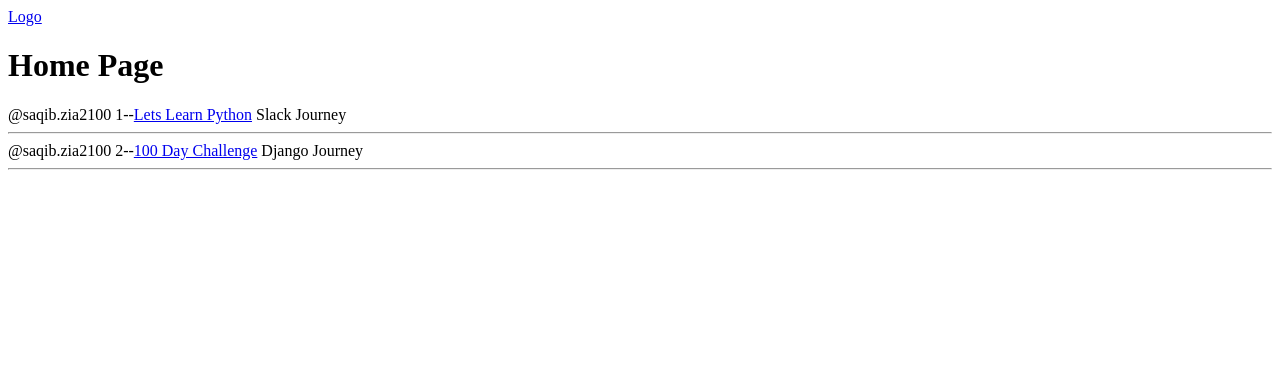
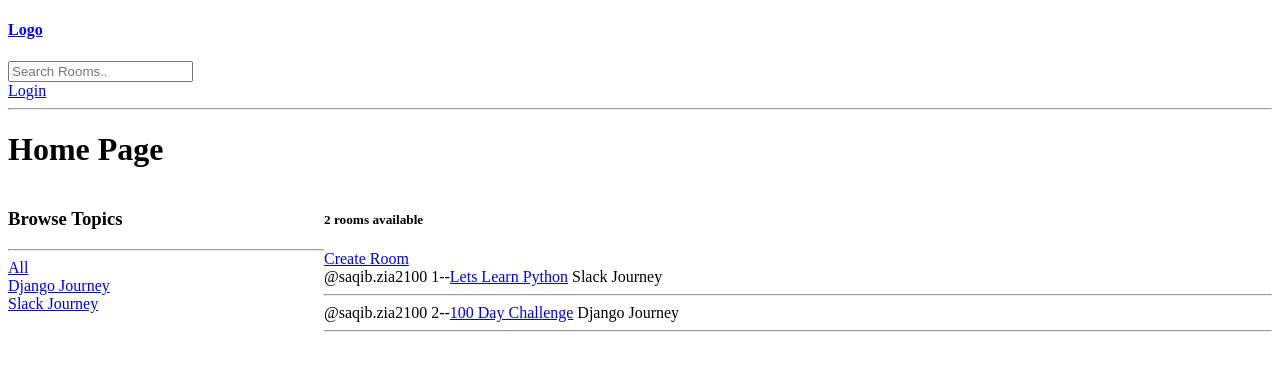
Before and after one commit to saqibzia-dev/django_studybud, a Django app: page / in a window 1280 px wide. Shown: the top 371 px of the page. Run offline with Django 3.2, Linux system fonts and the light colour scheme; data comes from the database, SQL or seed files in the repository; both versions use the stored data as it was after the commit.

Commit message:
New code added

```diff
--- a/studybud/Templates/main.html
+++ b/studybud/Templates/main.html
@@ -8,6 +8,14 @@
 </head>
 <body>
     {%include 'nav.html'%}
+    {% if messages %}
+        {% for message in messages %}
+            <ul class = "messages">
+                <li>{{message}}</li>
+            </ul>
+
+        {% endfor %}
+    {% endif %}
     {% block content %}
 
     {% endblock %}
--- a/studybud/Templates/nav.html
+++ b/studybud/Templates/nav.html
@@ -1 +1,15 @@
-<a href = "/">Logo</a>
+<a href = "/">
+    <h4>Logo</h4>
+</a>
+
+<form method = "GET" action = '{% url "home" %}'>
+
+    <input type = "text" name = "q" placeholder = "Search Rooms..">
+
+</form>
+{% if request.user.is_authenticated %}
+<a href = "{% url 'logout' %}">Logout</a>
+{% else %}
+<a href = '{% url 'login' %}'>Login</a>
+{% endif %}
+<hr>
--- a/studybud/base/Templates/base/home.html
+++ b/studybud/base/Templates/base/home.html
@@ -1,18 +1,51 @@
 {% extends 'main.html' %}
 
 {% block content %}
+<style>
+    .home-container{
+        display:grid;
+        grid-template-columns:1fr 3fr;
+
+    }
+</style>
 <h1>Home Page</h1>
 
+<div class = "home-container">
+    <div>
+        <h3>Browse Topics</h3>
+        <hr>
+        <div>
+            <a href = "{% url 'home' %}">All</a>
+        </div>
+        {% for topic in topics %}
+            <div>
+                <a href = "{%url 'home' %}?q={{topic.name}} ">{{topic.name}}</a>
+            </div
+
+        {% endfor %}
+    </div>
+
+    <div>
+        <h5>{{ room_count }} rooms available</h5>
+        <a href = '{% url "create_room" %}'>Create Room</a>
         <div>
             {% for room in rooms %}
             <div>
                 <span>@{{room.host.username}}<span>
                 {{room.id}}--<a href = "{%url 'room' room.id%}">{{room.name}}</a>
-    <span>{{room.topic.name}}</span>
+                <span>
+                    {{room.topic.name}}
+                    {% if request.user == room.host %}
+                    <a href = "{% url 'update_room' room.id %}">Edit</a>
+                    <a href = {% url 'delete_room' room.id %}>Delete</a>
+                    {% endif %}
+                </span>
                 <hr>
             </div>
 
             {% endfor %}
         <div>
+    <div>
+<div>
 
 {% endblock content %}
--- a/studybud/base/models.py
+++ b/studybud/base/models.py
@@ -18,7 +18,9 @@ class Room(models.Model):
     created_at = models.DateTimeField(auto_now_add = True)
     updated_at = models.DateTimeField(auto_now = True)
 
-
+    #for ordering in descending order
+    class Meta():
+        ordering = ["-updated_at","-created_at"]
     def __str__(self):
         return self.name
 
--- a/studybud/base/urls.py
+++ b/studybud/base/urls.py
@@ -2,6 +2,12 @@ from django.urls import path
 from . import views
 
 urlpatterns = [
+    path('login',views.login_page,name = "login"),
+    path('logout',views.logout_page,name = "logout"),
+    path('register',views.register_page,name = 'register'),
     path('',views.home,name = "home"),
-    path('room/<str:pk>/',views.room,name = "room")
+    path('room/<str:pk>/',views.room,name = "room"),
+    path('create_room/',views.create_room,name = "create_room"),
+    path('update_room/<str:pk>/',views.update_room,name = "update_room"),
+    path('delete_room/<str:pk>',views.delete_room,name = "delete_room"),
 ]
--- a/studybud/base/views.py
+++ b/studybud/base/views.py
@@ -1,6 +1,12 @@
-from django.shortcuts import render
+from django.shortcuts import render,redirect
 from django.http import HttpResponse
-from .models import Room
+from .models import Room,Topic
+from .forms import RoomForm
+from django.db.models import Q
+from django.contrib.auth.models import User
+from django.contrib import messages
+from django.contrib.auth import authenticate,login,logout
+from django.contrib.auth.decorators import login_required
 
 
 # rooms = [
@@ -11,8 +17,17 @@ from .models import Room
 # Create your views here.
 def home(request):
     # return HttpResponse("Home")
-    rooms = Room.objects.all()
-    context  = {'rooms':rooms}
+    q = request.GET.get('q') if request.GET.get('q') != None else ''
+    rooms = Room.objects.filter(
+        Q(topic__name__icontains=q)|
+        Q(name__icontains=q)|
+        Q(description__icontains = q)
+
+        )
+    # rooms = Room.objects.all()
+    room_count = rooms.count()
+    topics = Topic.objects.all()
+    context  = {'rooms':rooms,'topics':topics,'room_count':room_count}
     return render(request,'base/home.html',context)
 
 def room(request,pk):
@@ -25,3 +40,75 @@ def room(request,pk):
     #         room = item
     context = {'room':room}
     return render(request,'base/room.html',context)
+
+@login_required(login_url = 'login')
+def create_room(request):
+    form = RoomForm()
+    if request.method == 'POST':
+        print(request.POST)
+        form = RoomForm(request.POST)
+        if form.is_valid():
+            form.save()
+            return redirect('home')
+    context = {'form':form}
+    return render(request,'base/room_form.html',context)
+
+@login_required(login_url = 'login')
+def update_room(request,pk):
+    room_data = Room.objects.get(id = pk)
+    form  = RoomForm(instance = room_data)
+    if request.user != room_data.host:
+        return HttpResponse('You are Not Allowed here!')
+    if request.method == 'POST':
+        form = RoomForm(request.POST,instance = room_data)
+        if form.is_valid():
+            form.save()
+            return redirect('home')
+    context = {'form':form}
+    return render(request,'base/room_form.html',context)
+
+@login_required(login_url = 'login' )
+def delete_room(request,pk):
+    room = Room.objects.get(id = pk)
+    if request.user != room.host:
+        return HttpResponse('You are Not Allowed Here!')
+
+    if request.method == "POST":
+        room.delete()
+        return redirect("home")
+
+    context = {'obj':room}
+    return render(request,'base/delete_data.html',context)
+
+
+def login_page(request):
+    page = 'login'
+    if request.user.is_authenticated:
+        return redirect('home')
+    if request.method == 'POST':
+        username = request.POST.get('username')
+        password = request.POST.get('password')
+        try:
+            user = User.objects.get(username = username)
+        except:
+            messages.error(request,"Username Doesnot Exists!")
+        user = authenticate(request,username = username,password = password)
+        if user is not None:
+            login(request,user)
+            return redirect('home')
+        else:
+            messages.error(request,"Username or Password is Incorrect!")
+    context = {'page':page}
+    print(context)
+
+    return render(request,'base/login_register.html',context)
+
+def logout_page(request):
+    logout(request)
+    return redirect('home')
+
+def register_page(request):
+    page = 'register'
+    context = {'page':page}
+
+    return render(request,'base/login_register.html',context)
```
Also changed, not shown: studybud/base/Templates/base/delete_data.html (added, +11 -0 lines), studybud/base/Templates/base/login_register.html (added, +24 -0 lines), studybud/base/Templates/base/room_form.html (added, +11 -0 lines), studybud/base/forms.py (added, +11 -0 lines), studybud/db.sqlite3. Lines whose indentation alone changed are shown as unchanged.
